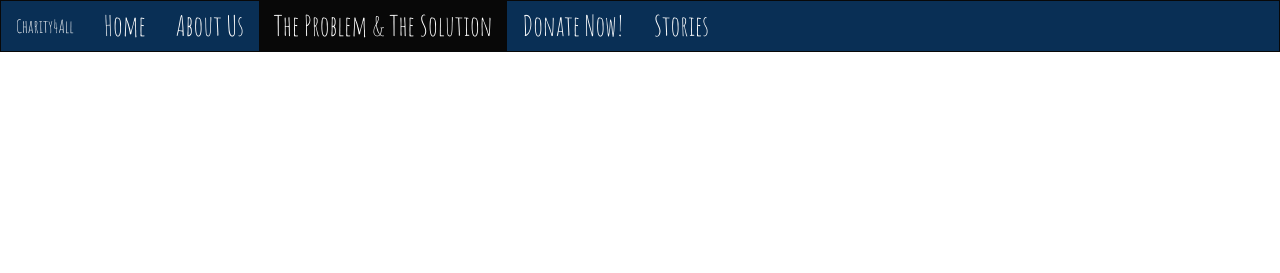
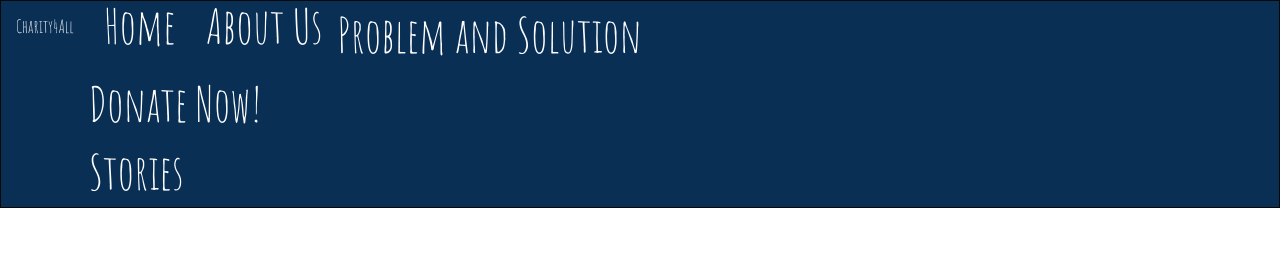
Before and after one commit to aanara/Charity4All_test, a plain HTML site: page problem.html in a window 1280 px wide. Drawn offline with nearby package versions, Linux system fonts and the light colour scheme.

Commit message:
Update problem.html

```diff
--- a/problem.html
+++ b/problem.html
@@ -12,7 +12,6 @@
 <style>
 .navbar {
   font-family: 'Amatic SC';
-  font-size: '22px'
   margin-bottom: 0;
   border-radius: 0;
   color: #FFFFFF;
@@ -20,7 +19,7 @@
 }
 body{
   font-family: 'Amatic SC';
-  font-size: 28px;
+  font-size: '28px';
 
 }
 </style>
@@ -38,11 +37,11 @@ body{
     </div>
     <div class="collapse navbar-collapse" id="myNavbar">
       <ul class="nav navbar-nav">
-        <li><a href="#"><font color="white">Home</font></a></li>
-        <li><a href="aboutme.html"><font color="white">About Us</font></a></li>
-        <li class="active"><a href="PhotoGallery.html"><font color="white">The Problem & The Solution</font></a></li>
-        <li><a href="c4adonate.html"><font color="white">Donate Now!</font></a></li>
-        <li><a href="blank.html"><font color="white">Stories</font></a></li>
+        <li><a href="#"><font size = "18px" font color="white">Home</font></a></li>
+        <li><a href="aboutus.html"><font size = "18px" font color="white">About Us</font></a></li>
+        <liclass="active"><a href="problem.html"><font size = "18px" font color="white">Problem and Solution</font></a></li>
+        <li><a href="c4adonate.html"><font size = "18px" font color="white">Donate Now!</font></a></li>
+        <li><a href="blank.html"><font size = "18px" font color="white">Stories</font></a></li>
       </ul>
     </div>
   </div>
```
